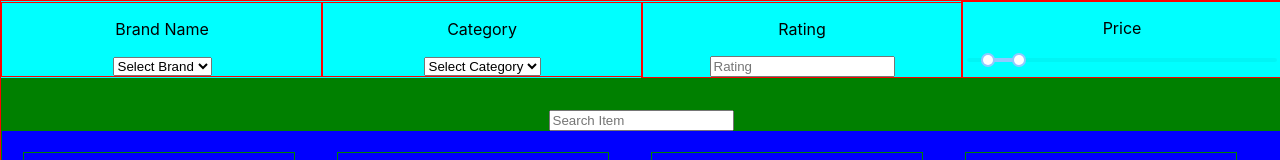
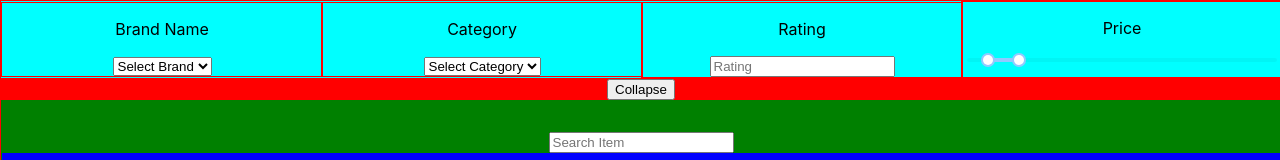
Before and after one commit to khachikkar/dynamic_filter_system_task, a React (Create React App) app: page / in a window 1280 px wide. Shown: the top 160 px of the page. Built offline with nearby package versions, Linux system fonts and the light colour scheme.

Commit message:
added colapsable functionality

```diff
--- a/src/App.js
+++ b/src/App.js
@@ -1,4 +1,3 @@
-import logo from './logo.svg';
 import './App.css';
 import MainLayout from './Layouts/MainLayout';
 
--- a/src/Layouts/MainLayout/index.css
+++ b/src/Layouts/MainLayout/index.css
@@ -6,11 +6,12 @@
     width: 100%;
     /* height: 100vh; */
 
-    aside{
+    .aside{
         background-color: aqua;
         display: grid;
         align-items: center;
         justify-content: space-around;
+        transition: width 0.3s ease;
         /* border: 1px solid orange; */
         /* width: 400px; */
     }
@@ -34,7 +35,7 @@
         grid-template-columns: 1fr;
 
     }
-    aside{
+    .aside{
         grid-template-columns: 1fr;
     }
 
@@ -49,7 +50,7 @@
         grid-template-columns: repeat(2, 1fr);
 
     }
-    aside{
+    .aside{
         grid-template-columns: repeat(2, 1fr);
     }
 }
@@ -64,7 +65,7 @@
         grid-template-columns:repeat(3, 1fr);
 
     }
-    aside{
+    .aside{
         grid-template-columns: repeat(3, 1fr);
     }
 }
@@ -78,7 +79,7 @@
         grid-template-columns:repeat(4, 1fr);
 
     }
-    aside{
+    .aside{
         grid-template-columns: repeat(4, 1fr);
     }
 }
--- a/src/Layouts/MainLayout/index.js
+++ b/src/Layouts/MainLayout/index.js
@@ -112,11 +112,25 @@ applyFilters()
 
   const debouncedHandleRating = debounce(handleRating, 2000);
 
+
+  const [isAsideOpen, setIsAsideOpen] = useState(true);
+
+  const toggleAside = () => {
+    setIsAsideOpen((prev) => !prev);
+  };
+
+
+
+
   return (
     <div className="Main_Layout_Container">
 
       <aside className="Nav">
         {/* <h2>Filter by</h2> */}
+
+
+        {isAsideOpen &&
+        <div className="aside">
         <div className="filterItem">
           <p>Brand Name</p>
           <select onChange={handleSelect}>
@@ -143,6 +157,13 @@ applyFilters()
           <p>Price</p>
           <Slider className="pricer" range defaultValue={[40, 100]} max={600} onChange={debouncedHandlePrice} />
         </div>
+        </div>
+        }
+
+<button onClick={toggleAside}>
+          {isAsideOpen ? "Collapse" : "Expand"}
+</button>
+
       </aside>
 
       <div className="Content">
```
